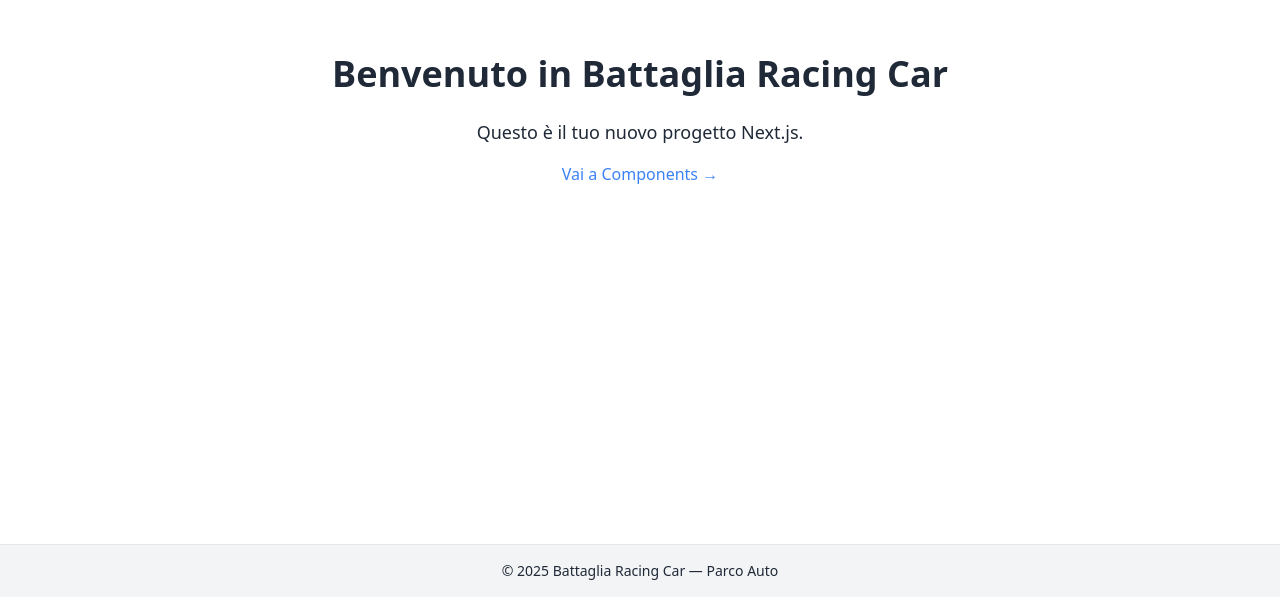
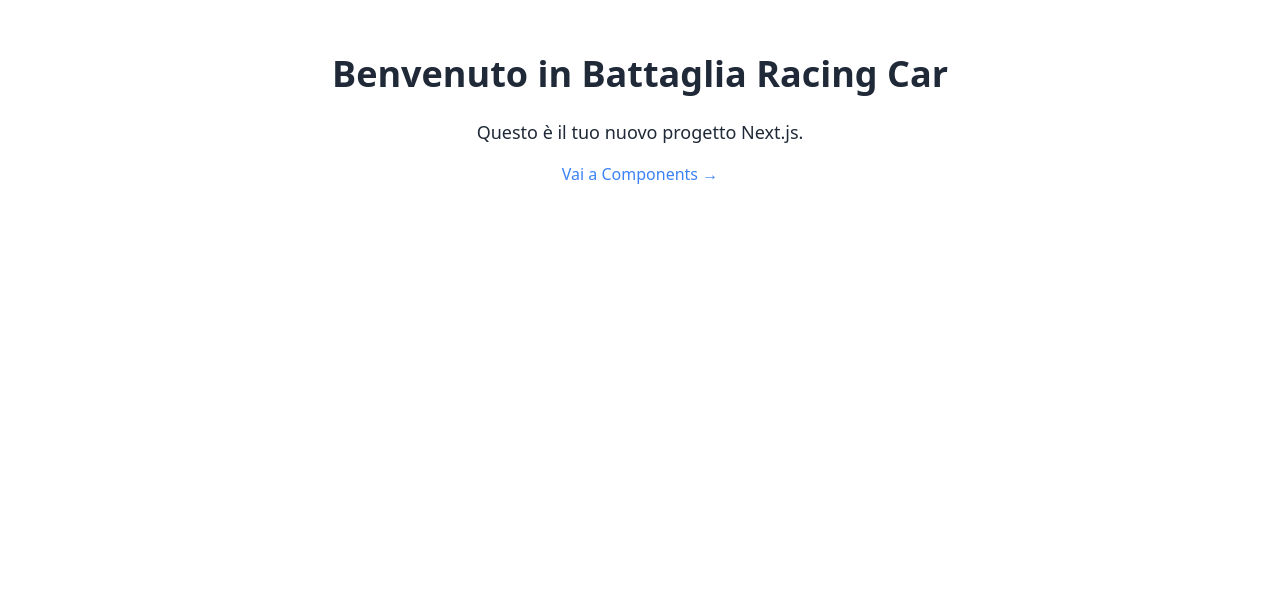
Before and after one commit to BattagliaGiuseppe/BattagliaRacingCar, a Next.js app: page / in a window 1280 px wide. Shown: the part 370-967 px from the top of the page. After the commit the page ends 914 px from the top, so only its background shows below. Built offline with nearby package versions, Linux system fonts and the light colour scheme.

Commit message:
Update layout.tsx

```diff
--- a/app/layout.tsx
+++ b/app/layout.tsx
@@ -14,13 +14,12 @@
   children: React.ReactNode;
 }) {
   return (
-    <html lang="it" suppressHydrationWarning>
-      <body className="min-h-screen flex flex-col bg-white text-gray-800 dark:bg-gray-900 dark:text-gray-100 transition-colors duration-300">
-
+    <html lang="it">
+      <body className="min-h-screen flex flex-col bg-white dark:bg-gray-900">
         {/* Navbar */}
         <header className="flex items-center justify-between px-6 py-4 shadow bg-gray-100 dark:bg-gray-800">
           <nav className="flex items-center space-x-6">
-            <Link href="/" className="font-bold text-lg hover:opacity-80">
+            <Link href="/" className="font-bold text-lg">
               Parco Auto
             </Link>
             <Link href="/cars" className="hover:underline">
@@ -33,13 +32,8 @@
           <ThemeToggle />
         </header>
 
-        {/* Contenuto dinamico */}
+        {/* Contenuto */}
         <main className="flex-1 p-6">{children}</main>
-
-        {/* Footer */}
-        <footer className="px-6 py-4 text-center text-sm bg-gray-100 dark:bg-gray-800 border-t dark:border-gray-700">
-          © {new Date().getFullYear()} Battaglia Racing Car — Parco Auto
-        </footer>
       </body>
     </html>
   );
```
